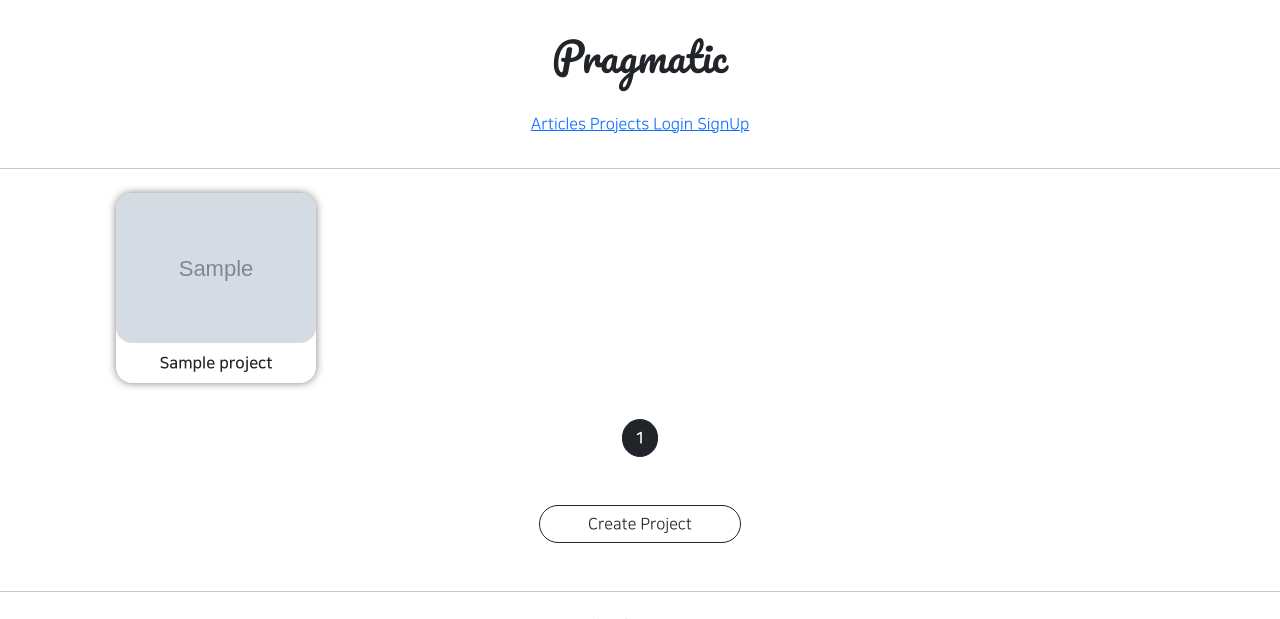
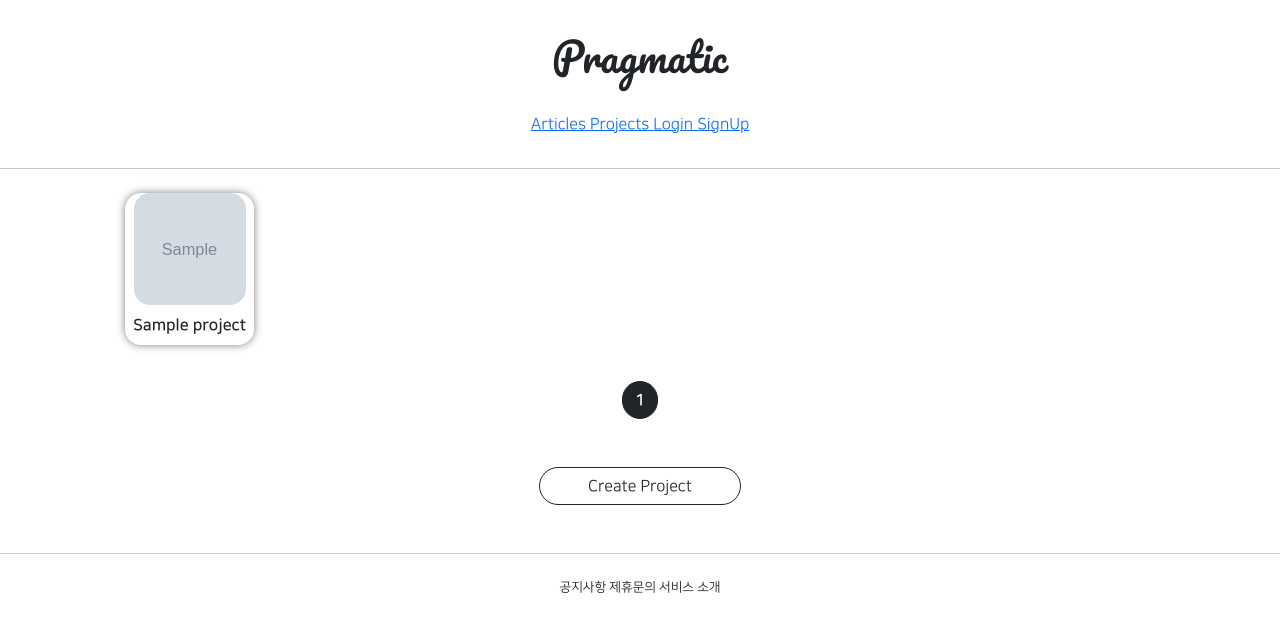
Before and after one commit to noeul1114/gis_5ban_1, a Django app: page /projects/list/ in a window 1280 px wide. Shown: the top 619 px of the page. Run offline with Django 3.2, Linux system fonts and the light colour scheme; tables that the repository leaves empty hold one stand-in row (values such as "Sample post"); grey boxes marked "Sample" are stand-in pictures; parts of the project's set-up code (start-up, migrations or seed data) failed here and were passed over; some libraries are stand-ins or nearby versions.

Commit message:
8/17 class 5ban commit 6

```diff
--- a/projectapp/templates/projectapp/list.html
+++ b/projectapp/templates/projectapp/list.html
@@ -10,8 +10,6 @@
         }
 
         .container div {
-          width: 45%;
-            max-width: 200px;
             box-shadow: 0 0 .5rem grey;
           display: flex;
           justify-content: center;
@@ -21,7 +19,9 @@
         }
 
         .container img {
-            width: 100%;
+            width: 7rem;
+            height: 7rem;
+            object-fit: cover;
             border-radius: 1rem;
         }
 
```
